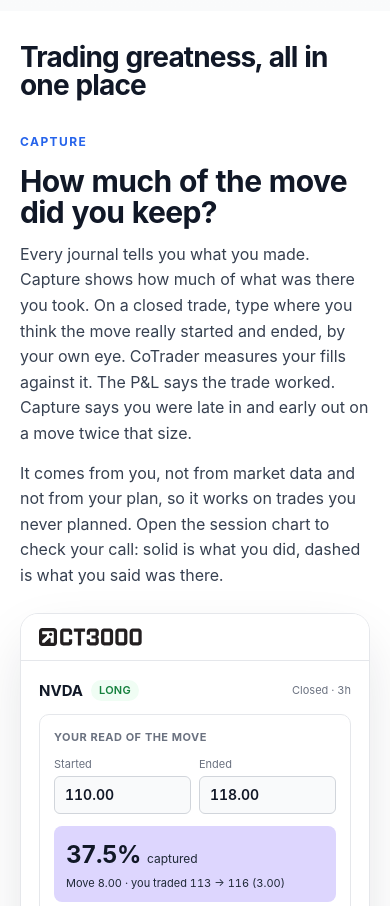
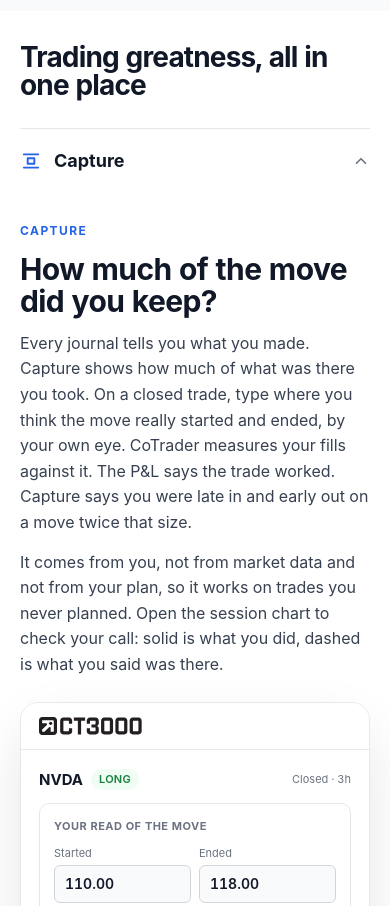
Before and after one commit to unicorntrader/ct3000-landing, a plain HTML site: page index.html in a window 390 px wide. Shown: the part 780-1686 px from the top of the page. Drawn offline with Linux system fonts and the light colour scheme; a web font is replaced by a local one.

Commit message:
Mobile: collapse feature sections into tap-to-open rows
Capture is open by default; the rest open on tap. Desktop tabs unchanged.

Co-Authored-By: Claude Sonnet 5.5 <noreply@anthropic.com>

```diff
--- a/index.html
+++ b/index.html
@@ -301,13 +301,27 @@
     }
     /* Phones: no tabs and no swiping. Every feature is its own section,
        stacked in one vertical scroll, Capture (the headline) first. */
+    .m-acc { display: none; }
     @media (max-width: 767px) {
       .tab-row, .tab-row-hint { display: none !important; }
       .feature-tabs-head { margin-bottom: 28px; }
       .tab-panels { display: flex; flex-direction: column; min-height: 0; }
       .tab-panels.is-fading { opacity: 1; }
-      .tab-panel { display: grid; grid-template-columns: 1fr; gap: 24px; padding: 40px 0; border-top: 1px solid var(--gray-200); }
-      .tab-panel[data-panel="capture"] { order: 0; border-top: 0; padding-top: 0; }
+      .tab-panel { display: grid; grid-template-columns: 1fr; gap: 0; border-bottom: 1px solid var(--gray-200); }
+      .tab-panel:not(.m-open) > :not(.m-acc) { display: none; }
+      .tab-panel.m-open > :not(.m-acc) { margin-top: 4px; }
+      .tab-panel.m-open { gap: 20px; padding-bottom: 32px; }
+      .m-acc {
+        display: flex; align-items: center; gap: 12px; width: 100%;
+        background: transparent; border: 0; padding: 18px 0; cursor: pointer;
+        font: inherit; font-size: 18px; font-weight: 700; color: var(--ink); text-align: left;
+      }
+      .m-acc .tab-ico { width: 22px; height: 22px; color: var(--blue-600); }
+      .m-acc .m-chev { margin-left: auto; width: 18px; height: 18px; stroke: var(--gray-500); fill: none; stroke-width: 2.2; stroke-linecap: round; stroke-linejoin: round; transition: transform 0.2s ease; }
+      .tab-panel.m-open .m-chev { transform: rotate(180deg); }
+      .tab-panel-text h3 { margin-top: 0; }
+      .tab-panels { border-top: 1px solid var(--gray-200); }
+      .tab-panel[data-panel="capture"] { order: 0; }
       .tab-panel[data-panel="plans"] { order: 1; }
       .tab-panel[data-panel="auto-sync"] { order: 2; }
       .tab-panel[data-panel="journal"] { order: 3; }
@@ -2928,6 +2942,31 @@
         });
       });
     })();
+
+    // ─── Mobile · tap-to-open feature rows (replaces the tab strip) ───
+    (function initMobileAccordion() {
+      const panels = document.querySelectorAll('.tab-panel');
+      panels.forEach(p => {
+        const btn = document.querySelector('.tab-btn[data-tab="' + p.dataset.panel + '"]');
+        if (!btn) return;
+        const row = document.createElement('button');
+        row.type = 'button';
+        row.className = 'm-acc';
+        row.setAttribute('aria-expanded', 'false');
+        const ico = btn.querySelector('.tab-ico');
+        if (ico) row.appendChild(ico.cloneNode(true));
+        const label = document.createElement('span');
+        label.textContent = btn.textContent.trim();
+        row.appendChild(label);
+        row.insertAdjacentHTML('beforeend', '<svg class="m-chev" viewBox="0 0 24 24" aria-hidden="true"><path d="M6 9l6 6 6-6"/></svg>');
+        row.addEventListener('click', () => {
+          const open = p.classList.toggle('m-open');
+          row.setAttribute('aria-expanded', String(open));
+        });
+        p.insertBefore(row, p.firstChild);
+        if (p.dataset.panel === 'capture') { p.classList.add('m-open'); row.setAttribute('aria-expanded', 'true'); }
+      });
+    })();
   </script>
 </body>
 </html>
```
